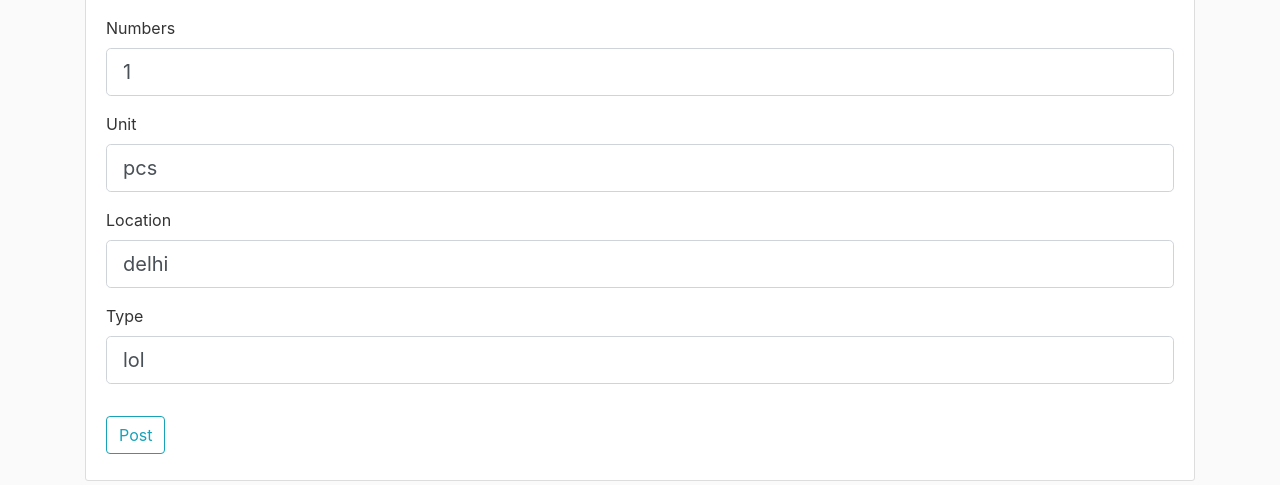
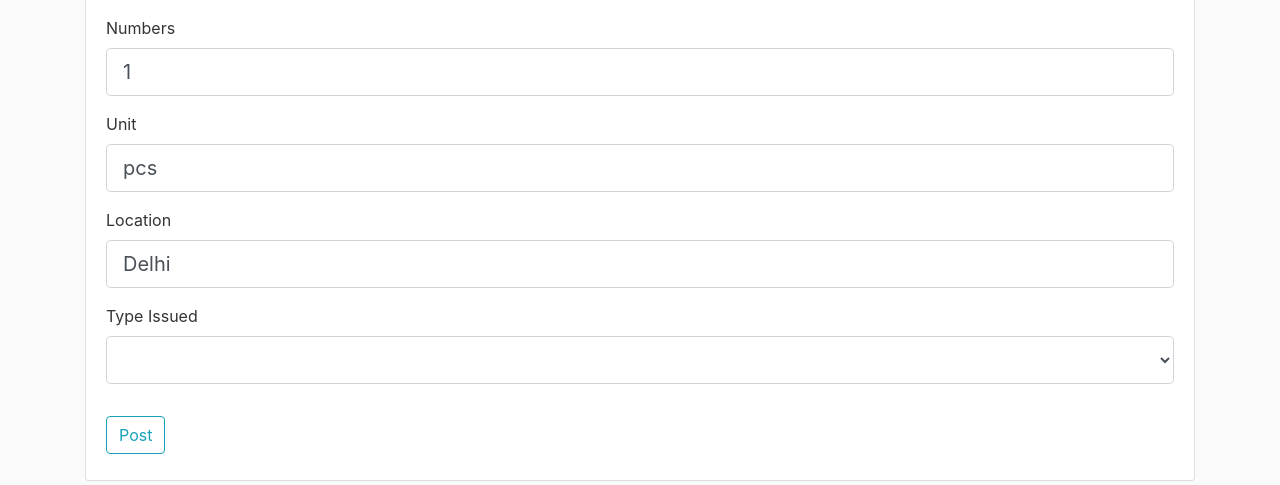
Before and after one commit to theharshgupta/urja-inventory, a Flask app: page /post/new in a window 1280 px wide. Shown: the part 328-813 px from the top of the page. Run offline with Flask 2, Linux system fonts and the light colour scheme; a user stored in the database is signed in; lists and menus that the app fills with data are empty; some libraries are stand-ins or nearby versions.

Commit message:
dropdown for type andperson OK

```diff
--- a/flaskblog/forms.py
+++ b/flaskblog/forms.py
@@ -1,10 +1,10 @@
 from flask_wtf import FlaskForm
 from flask_wtf.file import FileField, FileAllowed
-from wtforms import StringField, PasswordField, SubmitField, BooleanField, TextAreaField, IntegerField
+from wtforms import StringField, PasswordField, SubmitField, BooleanField, TextAreaField, IntegerField, SelectField
 from wtforms.validators import DataRequired, Length, Email, EqualTo, ValidationError
 from flaskblog.models import User
 from flask_login import current_user
-
+from flaskblog.choices import CHOICES_TYPE_ISSUED, CHOICES_PERSON
 
 class RegistrationForm(FlaskForm):
     name = StringField('Name', validators=[DataRequired()])
@@ -55,7 +55,7 @@ class PostForm(FlaskForm):
     material_id = StringField('Material ID', validators=[DataRequired()])
     numbers_issued = IntegerField('Numbers', default=1, validators=[DataRequired()])
     unit = StringField('Unit', default='pcs')
-    person = StringField('Person')
-    location = StringField('Location', default='delhi')
-    type_issued = StringField('Type', default='lol')
+    person = SelectField('Person', choices=CHOICES_PERSON, validators=[DataRequired()])
+    location = StringField('Location', default='Delhi')
+    type_issued = SelectField('Type Issued', choices=CHOICES_TYPE_ISSUED)
     submit = SubmitField('Post')
--- a/flaskblog/routes.py
+++ b/flaskblog/routes.py
@@ -118,7 +118,8 @@ def new_post():
         db.session.commit()
         flash('Your post has been created!', 'success')
         return redirect(url_for('home'))
-    return render_template('create_post.html', title='New Post', form=form, legend='New Post')
+    return render_template('create_post.html', title='New Post', form=form,
+                            legend='New Post')
 
 
 @app.route("/post/<int:post_id>")
--- a/flaskblog/templates/create_post.html
+++ b/flaskblog/templates/create_post.html
@@ -94,7 +94,7 @@
                     {% if form.type_issued.errors %}
                         {{ form.type_issued(class="form-control form-control-lg is-invalid") }}
                         <div class="invalid-feedback">
-                            {% for error in form.type_issued.errors %}
+                            {% for error in form.type_issued.choices.errors %}
                                 <span>
                                 {{ error }}
                                 </span>
--- a/flaskblog/templates/layout.html
+++ b/flaskblog/templates/layout.html
@@ -9,7 +9,7 @@
 
 
     {% if title %}
-        <title> thoughts on {{ title }} </title>
+        <title> {{ title }} </title>
     {% else %}
         <title>Urjatech Inventory</title>
     {% endif %}
```
Also changed, not shown: flaskblog/templates/home.html (+15 -1 lines), flaskblog/site.db.
